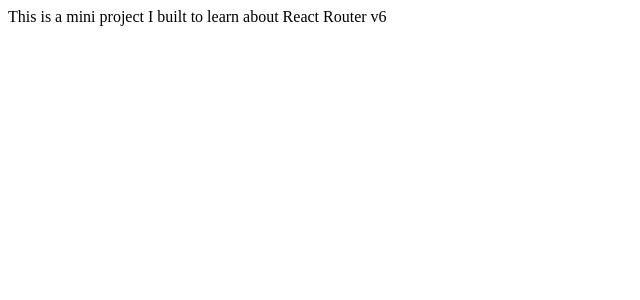
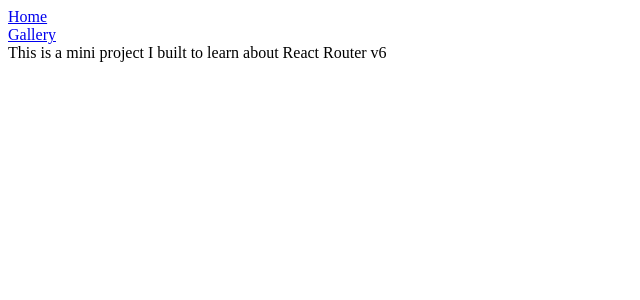
Before and after one commit to nam-k-nguyen/react-router, a React (Create React App) app: page / in a window 1280 px wide. Shown: the top 300 px of the page, without its empty margins (0-640 px from the left). Built offline with nearby package versions, Linux system fonts and the light colour scheme.

Commit message:
Update App.js
Add nested routes for gallery and create the navigation bar

```diff
--- a/src/App.js
+++ b/src/App.js
@@ -7,8 +7,13 @@
 function App() {
   return (
     <>
+      <nav className='navbar'>
+        <NavLink end to="/"><div className="link">Home</div></NavLink>
+        <NavLink end to="/gallery"><div className="link">Gallery</div></NavLink>
+      </nav>
       <Routes>
         <Route path='/' element={<Home />} />
+        <Route path='/gallery/*' element={<GalleryRoutes />} />
         <Route path='*' element={<NotFound />} />
       </Routes>
     </>
```
